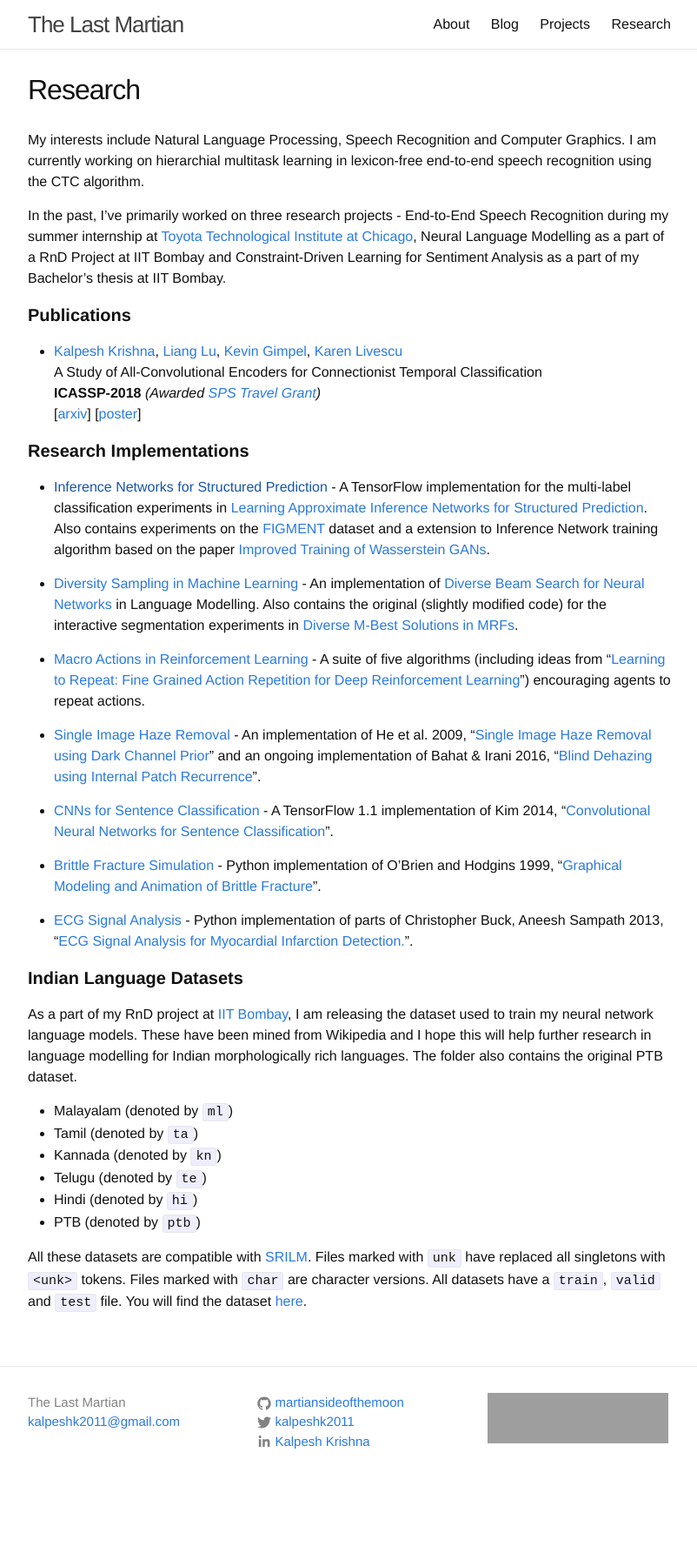
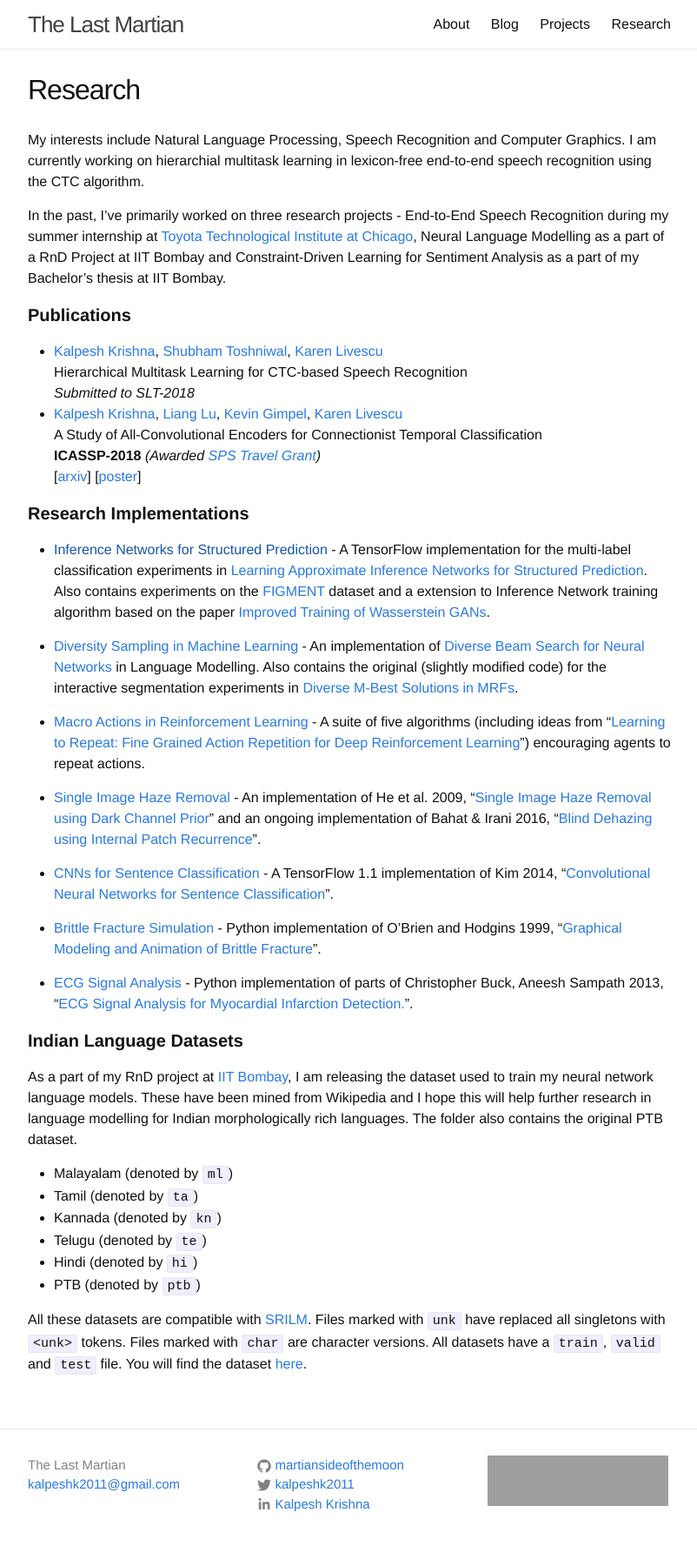
Before and after one commit to martiansideofthemoon/martiansideofthemoon.github.io, a Jekyll site: the page built from _pages/research.md, in a window 1280 px wide. Shown: the whole page at 87% size, without its empty margins (238-1040 px from the left). Built offline with Jekyll 4.4.1, drawn with Linux system fonts in a browser that asks for light colours; comment, search, counter and statistics services are not loaded; before the commit the page ends 1728 px from its top, so only the background shows below that; grey boxes are pictures that could not be loaded.

Commit message:
Adding SLT publication

```diff
--- a/_pages/research.md
+++ b/_pages/research.md
@@ -9,6 +9,9 @@ In the past, I've primarily worked on three research projects - End-to-End Speec
 
 #### **Publications**
 
+* [Kalpesh Krishna](http://martiansideofthemoon.github.io/), [Shubham Toshniwal](http://ttic.uchicago.edu/~shtoshni/), [Karen Livescu](http://ttic.uchicago.edu/~klivescu/)
+Hierarchical Multitask Learning for CTC-based Speech Recognition
+*Submitted to SLT-2018*
 * [Kalpesh Krishna](http://martiansideofthemoon.github.io/), [Liang Lu](http://ttic.uchicago.edu/~llu/), [Kevin Gimpel](http://ttic.uchicago.edu/~kgimpel/), [Karen Livescu](http://ttic.uchicago.edu/~klivescu/)
 A Study of All-Convolutional Encoders for Connectionist Temporal Classification
 **ICASSP-2018** *(Awarded [SPS Travel Grant](https://signalprocessingsociety.org/events/sps-travel-grants))*
```
